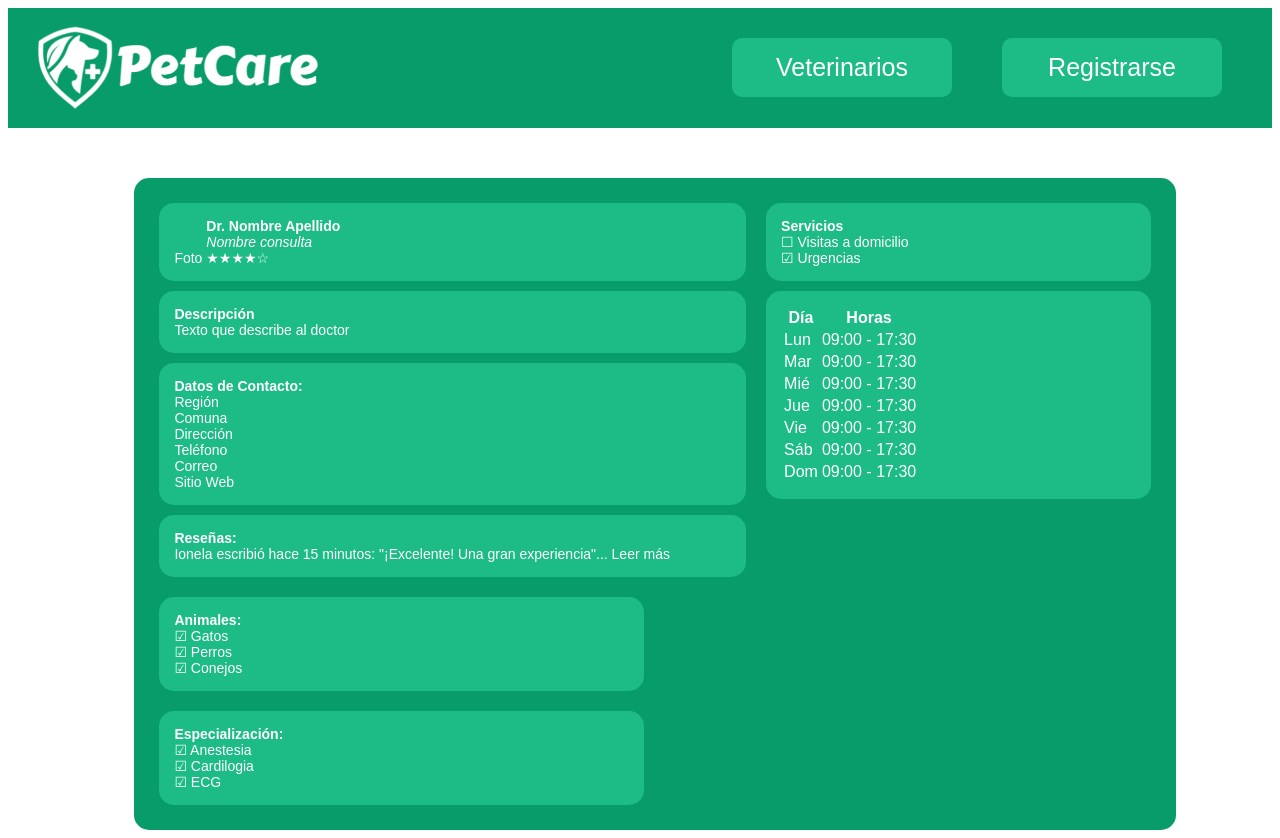
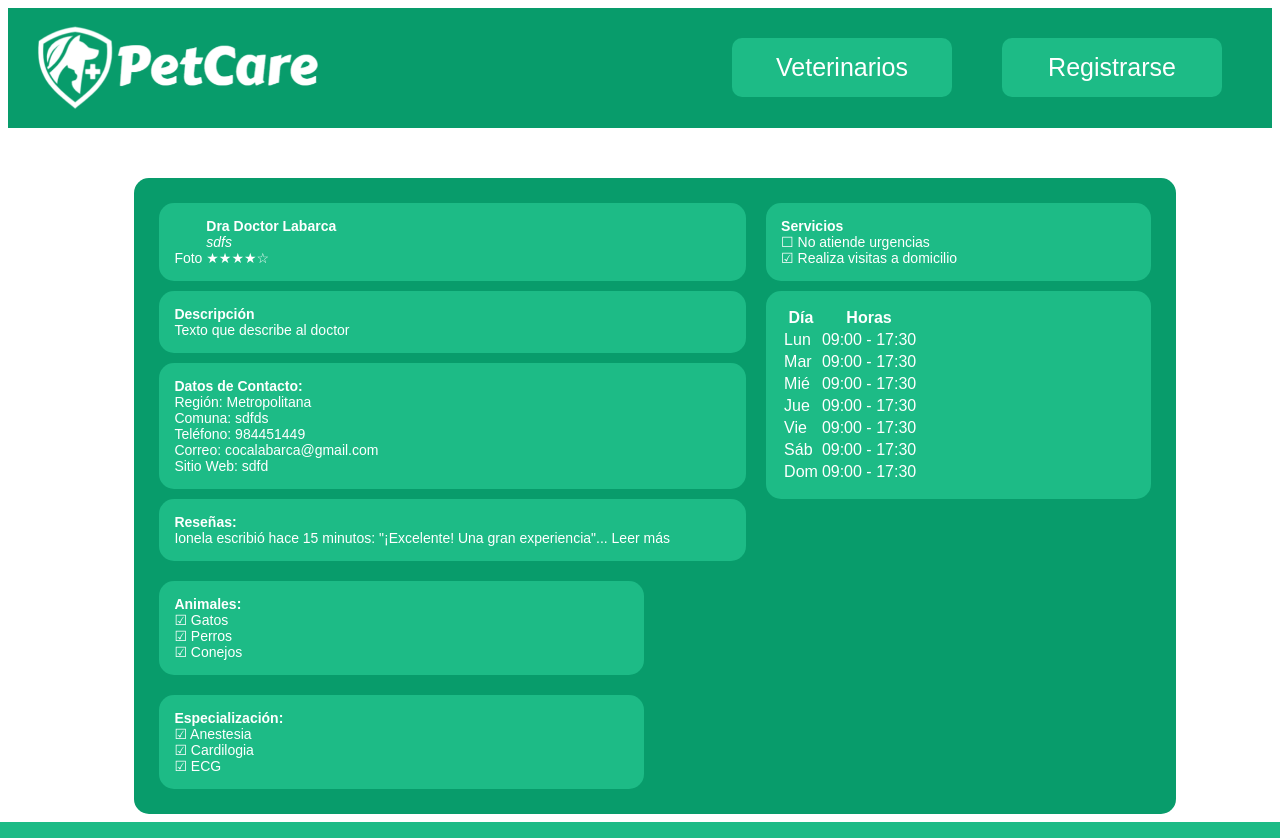
Before and after one commit to DCC-CC4401/Buscador-Veterinarios, a Django app: page /perfil/ in a window 1280 px wide. Run offline with Django 3.2, Linux system fonts and the light colour scheme; data comes from the database, SQL or seed files in the repository.

Commit message:
Se conecta perfildoc con base de datos

```diff
--- a/PaginaVet/gestionVeterinarios/templates/gestionVeterinarios/perfildoc.html
+++ b/PaginaVet/gestionVeterinarios/templates/gestionVeterinarios/perfildoc.html
@@ -72,8 +72,8 @@
                     <div class="caja">
                         <div class='textbox'>Foto</div>
                         <div class='textbox'>
-                            <div><b>Dr. Nombre Apellido</b></div>
-                            <i>Nombre consulta</i>
+                            <div><b>{{doctores.0.pronombre}} {{doctores.0.nombre}} {{doctores.0.apellido}}</b></div>
+                            <i>{{doctores.0.nombre_consulta}}</i>
                             <div>&#9733;&#9733;&#9733;&#9733;&#9734;</div>
                         </div>
                     </div>
@@ -89,12 +89,11 @@
 
                     <div class="caja">
                         <div><b>Datos de Contacto:</b></div>
-                        <div>Región</div>
-                        <div>Comuna</div>
-                        <div>Dirección</div>
-                        <div>Teléfono</div>
-                        <div>Correo</div>
-                        <div>Sitio Web</div>
+                        <div>Región: {{doctores.0.region}}</div>
+                        <div>Comuna: {{doctores.0.comuna}}</div>
+                        <div>Teléfono: {{doctores.0.telefono}}</div>
+                        <div>Correo: {{doctores.0.email}}</div>
+                        <div>Sitio Web: {{doctores.0.pagina_web}}</div>
                     </div>
 
                     <!-- Reseñas -->
@@ -114,9 +113,18 @@
 
                     <div class="caja">
                         <div><b>Servicios</b></div>
-                        <div>&#x2610; Visitas a domicilio</div>
-                        <div>&#x2611; Urgencias</div>
-                    </div>
+                            {% if doctores.0.urgencias %}
+                                <div>&#x2611; Atiende urgencias</div>
+                            {% else %}
+                                <div>&#x2610; No atiende urgencias</div>
+                            {% endif %}
+
+                            {% if doctores.0.visitas_a_domicilio %}
+                                <div>&#x2611; Realiza visitas a domicilio</div>
+                            {% else %}
+                                <div>&#x2610; No realiza visitas a domicilio</div>
+                            {% endif %}
+                        </div>
 
                      <!-- Horario -->
 
```
